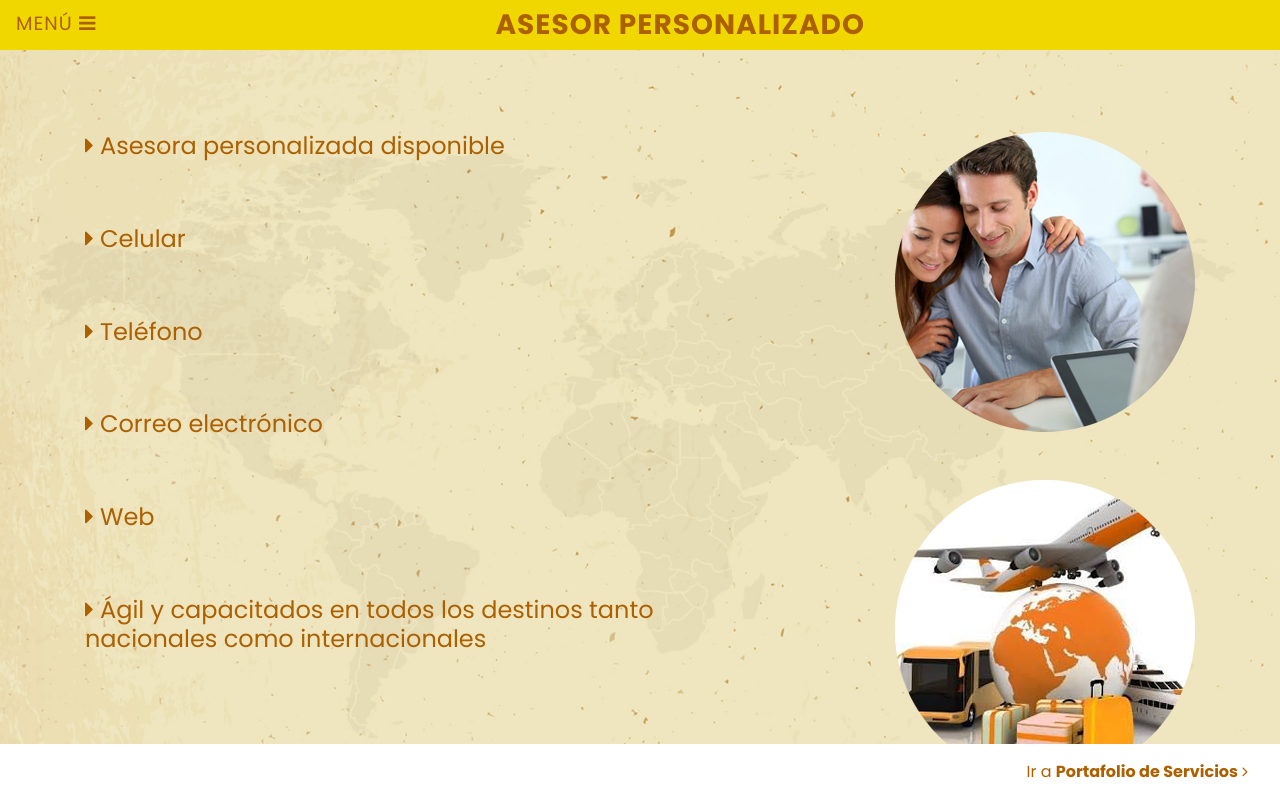
After one commit to motilon/globaltyt, a PHP site: page /asesor.html in a window 1280 px wide. The commit adds this page. Run offline with PHP 8.4, Linux system fonts and the light colour scheme; some libraries are stand-ins or nearby versions.

Commit message:
Maquetacion página asesor

```diff
--- /dev/null
+++ b/asesor.html
@@ -0,0 +1,116 @@
+<!doctype html>
+<html lang="en">
+  <head>
+    <title>Global Tours Travel</title>
+    <!-- Required meta tags -->
+    <meta charset="utf-8">
+    <meta name="viewport" content="width=device-width, initial-scale=1, shrink-to-fit=no">
+
+    <!-- Cargando Fuentes -->
+    <link href='https://fonts.googleapis.com/css?family=Open+Sans:400,700,700italic' rel='stylesheet' type='text/css'>
+    <link href="https://fonts.googleapis.com/css?family=Poppins:300,400,700|Roboto:300,400,700" rel="stylesheet">
+    <!-- Bootstrap CSS -->
+    <link rel="stylesheet" href="https://maxcdn.bootstrapcdn.com/bootstrap/4.0.0-beta.2/css/bootstrap.min.css" integrity="sha384-PsH8R72JQ3SOdhVi3uxftmaW6Vc51MKb0q5P2rRUpPvrszuE4W1povHYgTpBfshb" crossorigin="anonymous">
+    <link rel="stylesheet" href="https://maxcdn.bootstrapcdn.com/font-awesome/4.7.0/css/font-awesome.min.css">
+    <link rel="stylesheet" type="text/css" href="css/estilos.css" />
+
+  </head>
+  <body>
+
+    <main class="gt-main" id='main'>
+
+        <nav class="gt-main__encabezado d-flex justify-content-between align-items-center">
+
+            <a href='#' class="gt-btn-menu">
+                MENÚ
+                <i class="fa fa-bars" aria-hidden="true"></i>
+            </a>
+
+            <div class="gt-page-title">
+                <h3>ASESOR PERSONALIZADO</h3>
+            </div>
+
+        </nav>
+
+        <div class="gt-main__content d-flex justify-content-center align-items-center flex-column" id='gt-page-asesor'>
+
+            <div class="container">
+                <div class="d-flex justify-content-between align-items-start">
+
+                    <div class="texto">
+                        <h4><i class="fa fa-caret-right" aria-hidden="true"></i> Asesora personalizada disponible</h4>
+                        <h4><i class="fa fa-caret-right" aria-hidden="true"></i> Celular</h4>
+                        <h4><i class="fa fa-caret-right" aria-hidden="true"></i> Teléfono</h4>
+                        <h4><i class="fa fa-caret-right" aria-hidden="true"></i> Correo electrónico</h4>
+                        <h4><i class="fa fa-caret-right" aria-hidden="true"></i> Web</h4>
+                        <h4><i class="fa fa-caret-right" aria-hidden="true"></i> Ágil y capacitados en todos los destinos tanto nacionales como internacionales</h4>
+                    </div>
+
+                    <div class="imagenes d-flex flex-column justify-content-between align-items-end">
+
+                        <div class="pb-5">
+                            <img src="img/banner_1.png" alt="Asesor Personalizado">
+                        </div>
+
+
+                        <div>
+                            <img src="img/banner_2.png" alt="Asesor Personalizado">
+                        </div>
+
+                    </div>
+
+                </div>
+            </div>
+
+        </div>
+
+        <div class="gt-main__footer">
+            <div class="gt-controls">
+                <button type="button" class="btn-anterior d-none" disabled data-paso='0'>
+                    <i class="fa fa-angle-left fa-2x" aria-hidden="true"></i>
+                </button>
+                <button type="button" class="btn-siguiente d-none" disabled data-paso='1'>
+                    <i class="fa fa-angle-right fa-2x" aria-hidden="true"></i>
+                </button>
+            </div>
+            <div class="gt-next-page">
+                <a href='#'>Ir a <strong>Portafolio de Servicios</strong> <i class="fa fa-angle-right" aria-hidden="true"></i></a>
+            </div>
+        </div>
+
+    </main>
+
+    <div class="sidenav" id="gt-sidenav">
+        <a href="javascript:void(0)" class="closebtn">&times;</a>
+        <ul class="sidenav-menu">
+            <li class="active">
+                <a href="intermediacion.html">Intermediación</a>
+            </li>
+            <li>
+                <a href="asesor.html">Asesor Personalizado</a>
+            </li>
+            <li>
+                <a href="#">Portafolio de Servicios</a>
+            </li>
+            <li>
+                <a href="#">Próximo Destino</a>
+            </li>
+            <li>
+                <a href="#">Proyección</a>
+            </li>
+            <li>
+                <a href="#">Compromiso</a>
+            </li>
+        </ul>
+    </div>
+
+    <!-- Optional JavaScript -->
+    <!-- jQuery first, then Popper.js, then Bootstrap JS -->
+    <script src="https://code.jquery.com/jquery-3.2.1.slim.min.js" integrity="sha384-KJ3o2DKtIkvYIK3UENzmM7KCkRr/rE9/Qpg6aAZGJwFDMVNA/GpGFF93hXpG5KkN" crossorigin="anonymous"></script>
+    <script src="https://cdnjs.cloudflare.com/ajax/libs/popper.js/1.12.3/umd/popper.min.js" integrity="sha384-vFJXuSJphROIrBnz7yo7oB41mKfc8JzQZiCq4NCceLEaO4IHwicKwpJf9c9IpFgh" crossorigin="anonymous"></script>
+    <script src="https://maxcdn.bootstrapcdn.com/bootstrap/4.0.0-beta.2/js/bootstrap.min.js" integrity="sha384-alpBpkh1PFOepccYVYDB4do5UnbKysX5WZXm3XxPqe5iKTfUKjNkCk9SaVuEZflJ" crossorigin="anonymous"></script>
+
+    <script src="js/global.js?v=1.3"></script>
+
+    </body>
+</html>
--- a/css/estilos.css
+++ b/css/estilos.css
@@ -220,4 +220,15 @@ button, input {
   to {
     transform: scale(1.2); } }
 
+/*************** Asesor Personalizado ******************/
+#gt-page-asesor .texto {
+  flex: 1 1 60%;
+  display: flex;
+  justify-content: space-between;
+  flex-direction: column;
+  height: 100%; }
+
+#gt-page-asesor .imagenes {
+  flex: 1 1 40%; }
+
 /*# sourceMappingURL=estilos.css.map */
--- a/index.html
+++ b/index.html
@@ -119,10 +119,10 @@
         <div class="gt-main__footer">
             <div class="gt-controls">
                 <button type="button" class="btn-anterior" data-paso='0'>
-                    <i class="fa fa-angle-left fa-2x" aria-hidden="true"></i>
+                    <i class="fa fa-angle-double-left fa-2x" aria-hidden="true"></i>
                 </button>
                 <button type="button" class="btn-siguiente animar-boton" data-paso='1'>
-                    <i class="fa fa-angle-right fa-2x" aria-hidden="true"></i>
+                    <i class="fa fa-angle-double-right fa-2x" aria-hidden="true"></i>
                 </button>
             </div>
             <div class="gt-next-page">
--- a/js/global.js
+++ b/js/global.js
@@ -1 +1 @@
-var paso_actual=0,paso_maximo=5,paso_minimo=1;$(function(){$(".gt-btn-menu").on("click",function(a){a.preventDefault(),document.getElementById("gt-sidenav").style.width="280px",document.getElementById("main").style.marginLeft="280px"}),$(".closebtn").on("click",function(a){a.preventDefault(),document.getElementById("gt-sidenav").style.width="0",document.getElementById("main").style.marginLeft="0"}),$(".btn-siguiente").on("click",function(a){console.log("entramos"),paso=Number($(this).data("paso")),$(this).hasClass("animar-boton")&&$(this).removeClass("animar-boton"),paso<paso_maximo&&(paso_actual=paso+1,$(this).data("paso",paso_actual),$(".paso-"+paso_actual).removeClass("out").addClass("active"),$(".btn-anterior").data("paso",paso_actual))}),$(".btn-anterior").on("click",function(a){console.log("entramos anterior"),paso=Number($(this).data("paso")),paso>paso_minimo&&(console.log(paso," - ",paso_minimo),$(".paso-"+paso).removeClass("active").addClass("out"),paso_actual=paso-1,$(this).data("paso",paso_actual),$(".btn-siguiente").data("paso",paso_actual))})});
+var paso_actual=0,paso_maximo=5,paso_minimo=1;$(function(){$(".gt-btn-menu").on("click",function(a){a.preventDefault(),document.getElementById("gt-sidenav").style.width="280px",document.getElementById("main").style.marginLeft="280px"}),$(".closebtn").on("click",function(a){a.preventDefault(),document.getElementById("gt-sidenav").style.width="0",document.getElementById("main").style.marginLeft="0"}),$(".btn-siguiente").on("click",function(a){paso=Number($(this).data("paso")),$(this).hasClass("animar-boton")&&$(this).removeClass("animar-boton"),paso<paso_maximo&&(paso_actual=paso+1,$(this).data("paso",paso_actual),$(".paso-"+paso_actual).removeClass("out").addClass("active"),$(".btn-anterior").data("paso",paso_actual))}),$(".btn-anterior").on("click",function(a){console.log("entramos anterior"),paso=Number($(this).data("paso")),paso>paso_minimo&&(console.log(paso," - ",paso_minimo),$(".paso-"+paso).removeClass("active").addClass("out"),paso_actual=paso-1,$(this).data("paso",paso_actual),$(".btn-siguiente").data("paso",paso_actual))});var a=$("#gt-page-asesor"),t=$("#gt-page-asesor .texto"),o=$("#gt-page-asesor .imagenes");a.length&&t.css({height:.8*a.height()}),a.length&&o.css({height:.8*a.height()})});
```
Also changed, not shown: 1 other file.
